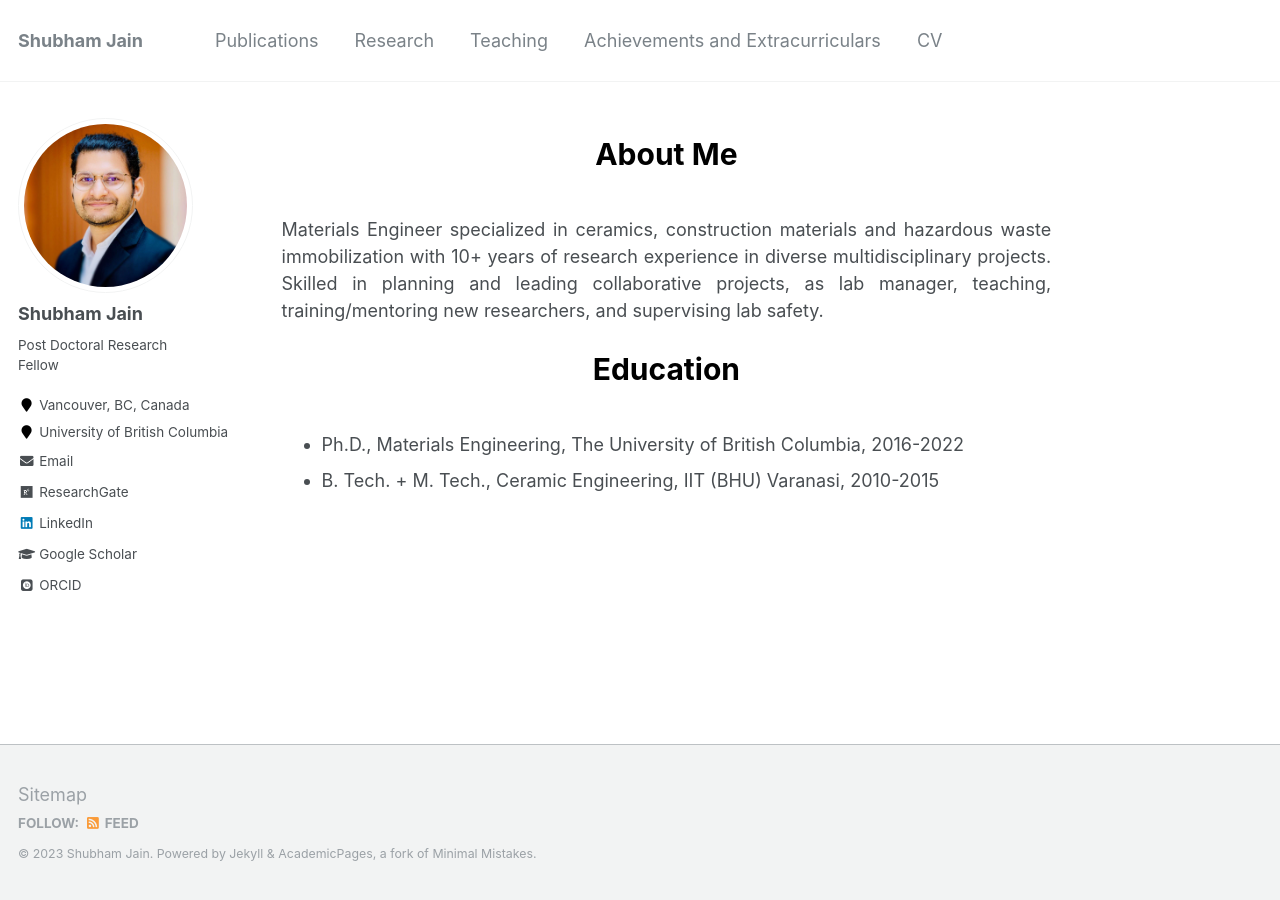
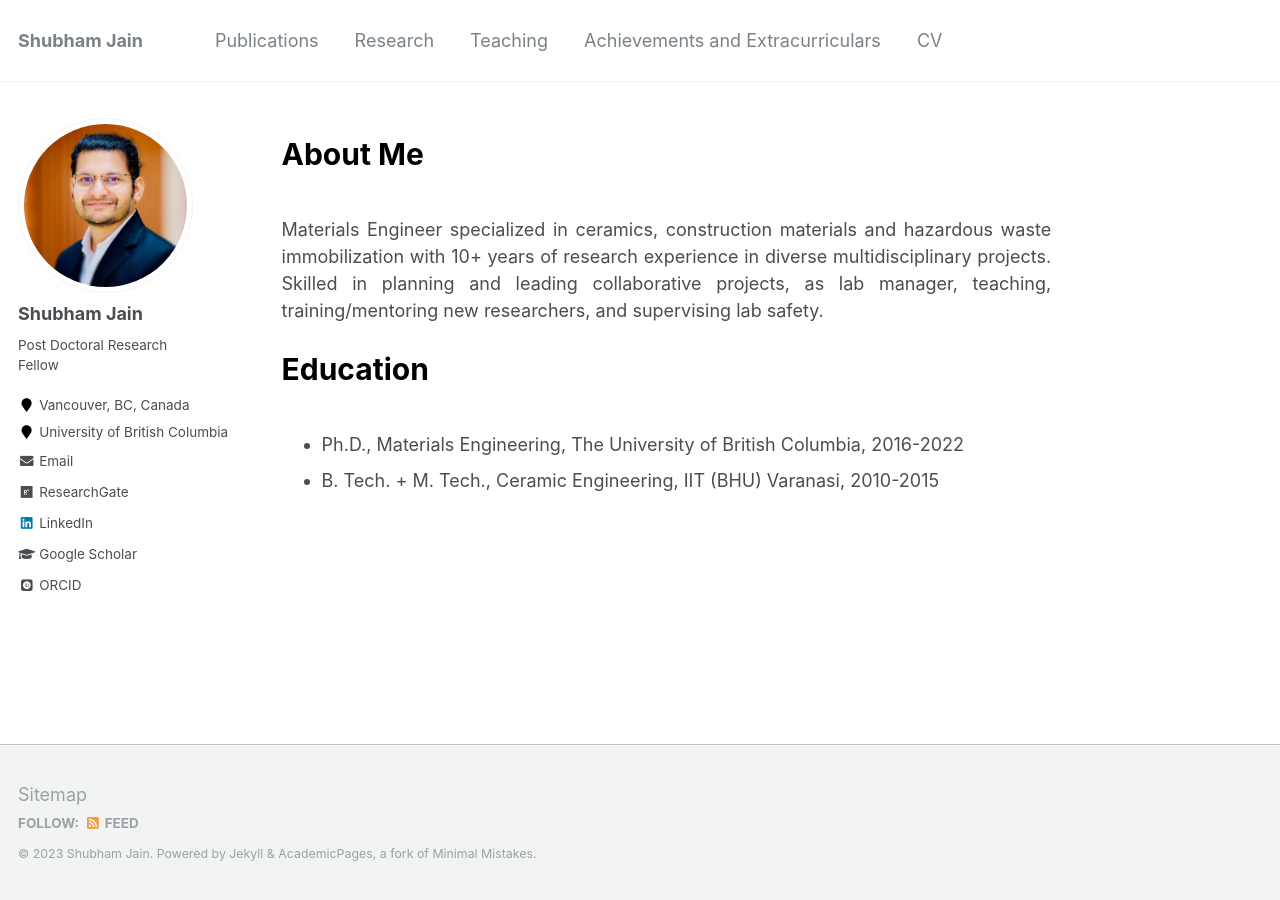
Before and after one commit to shubhamj2611/shubhamj2611.github.io, a Jekyll site: the page built from _pages/about.md, in a window 1280 px wide. Built offline with Jekyll 4.4.1, drawn with Linux system fonts in a browser that asks for light colours; some web fonts are replaced.

Commit message:
Update about.md

```diff
--- a/_pages/about.md
+++ b/_pages/about.md
@@ -8,13 +8,13 @@ redirect_from:
   - /about.html
 ---
 
-<p style="text-align:center; color:Black; font-size:30px; font-weight:bold;"> About Me </p>
+<p style="text-align:left; color:Black; font-size:30px; font-weight:bold;"> About Me </p>
 
 Materials Engineer specialized in ceramics, construction materials and hazardous waste immobilization with 10+ years of research experience in diverse multidisciplinary projects. Skilled in planning and leading collaborative projects, as lab manager, teaching, training/mentoring new researchers, and supervising lab safety.
 {: .text-justify}
 
 
-<p style="text-align:center; color:Black; font-size:30px; font-weight:bold;"> Education </p>
+<p style="text-align:left; color:Black; font-size:30px; font-weight:bold;"> Education </p>
 
 * Ph.D., Materials Engineering, The University of British Columbia, 2016-2022
 * B. Tech. + M. Tech., Ceramic Engineering, IIT (BHU) Varanasi, 2010-2015
```
